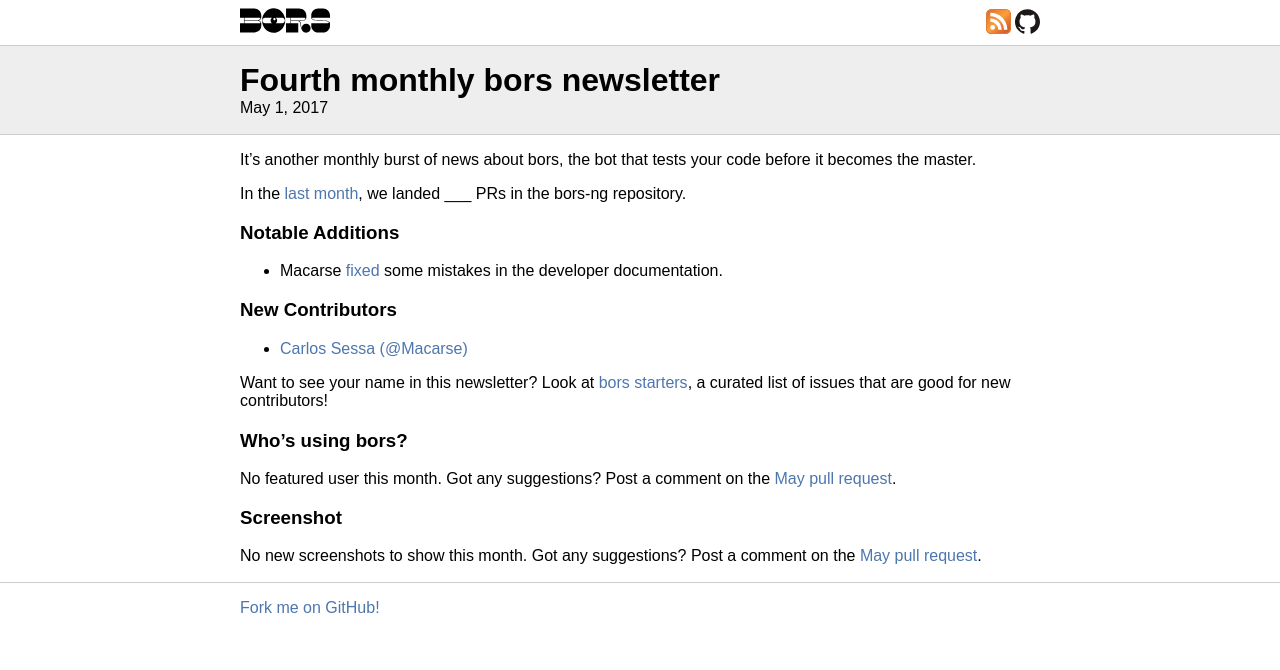
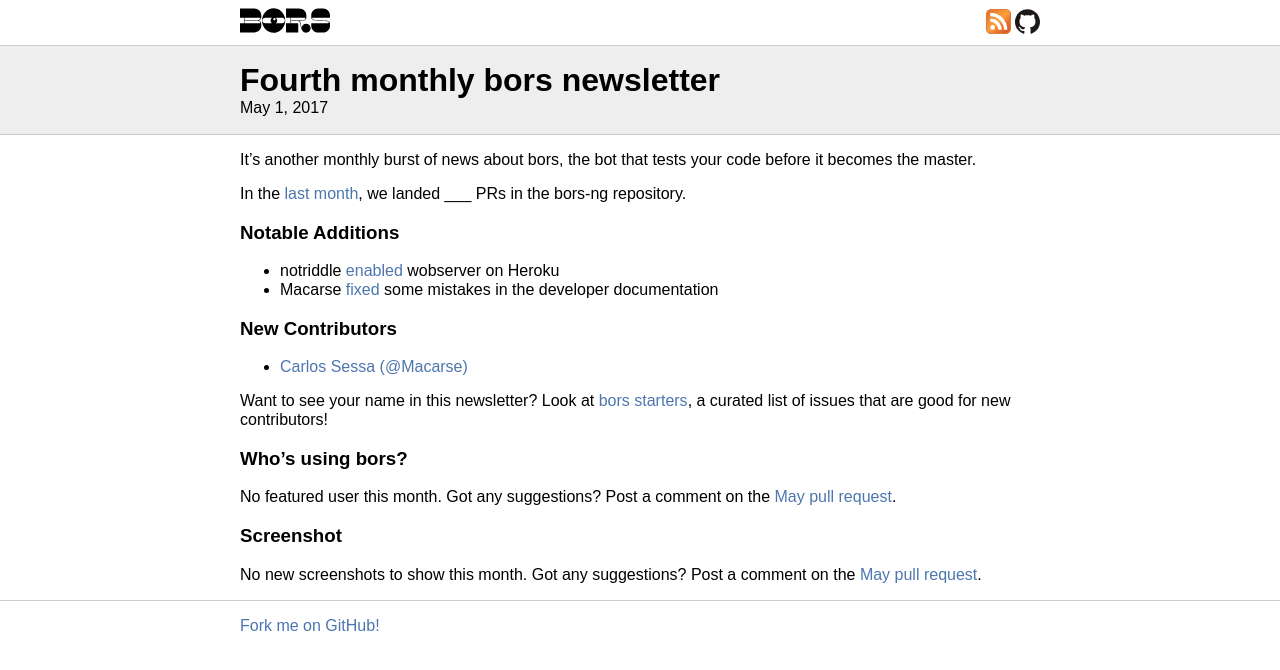
Before and after one commit to bors-ng/bors-ng.github.io, a Jekyll site: the page built from _posts/2017-05-01-tmib-04.md, in a window 1280 px wide. Shown: the top 670 px of the page. Built offline with Jekyll 4.4.1, drawn with Linux system fonts in a browser that asks for light colours.

Commit message:
Note the wobserver security fix
https://github.com/bors-ng/bors-ng/pull/144

```diff
--- a/_posts/2017-05-01-tmib-04.md
+++ b/_posts/2017-05-01-tmib-04.md
@@ -15,7 +15,9 @@
 
 ### Notable Additions
 
-* Macarse [fixed](https://github.com/bors-ng/bors-ng/pull/145) some mistakes in the developer documentation.
+* notriddle [enabled](https://github.com/bors-ng/bors-ng/pull/144) wobserver on Heroku
+* Macarse [fixed](https://github.com/bors-ng/bors-ng/pull/145) some mistakes in the developer documentation
+
 
 ### New Contributors
 
```
